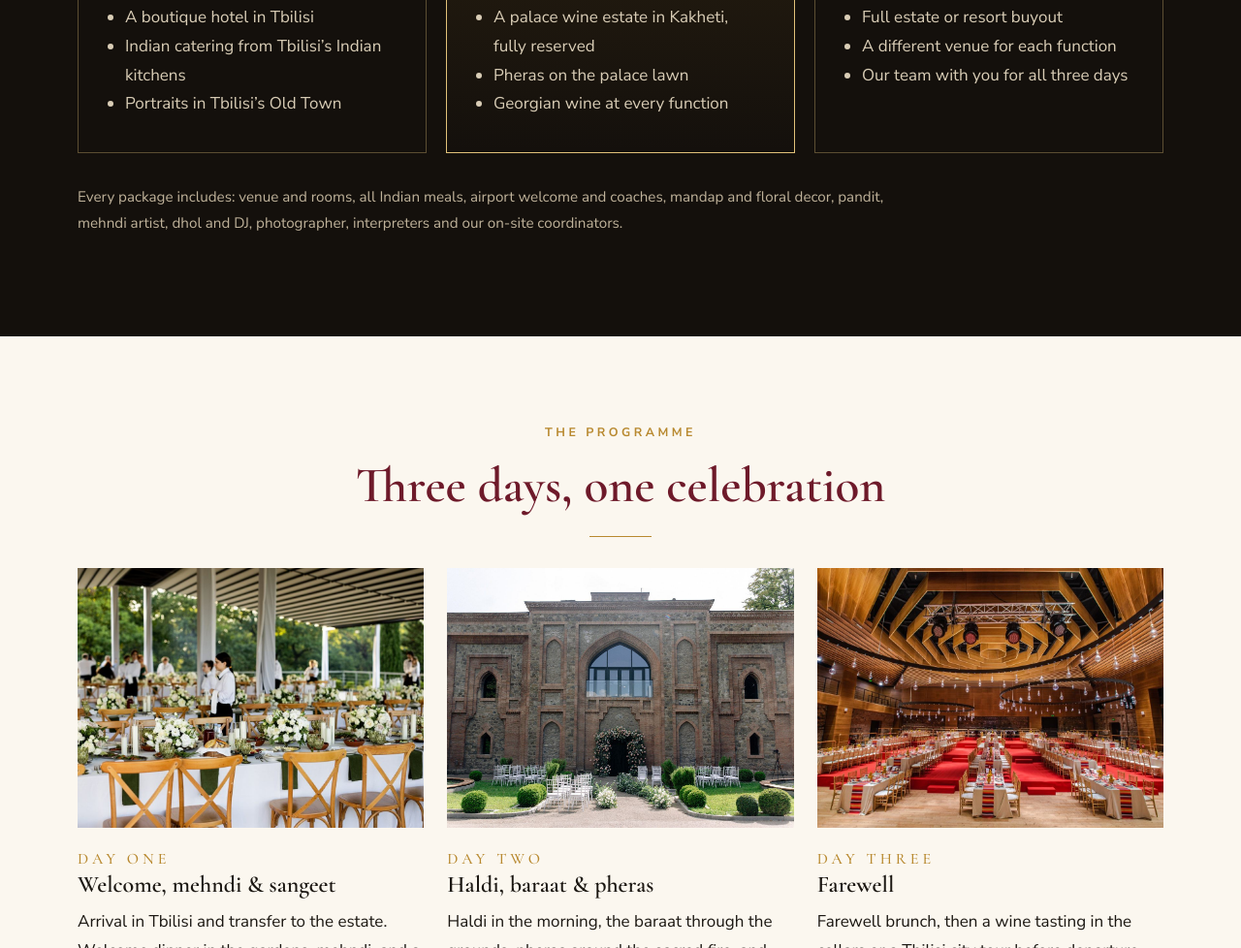
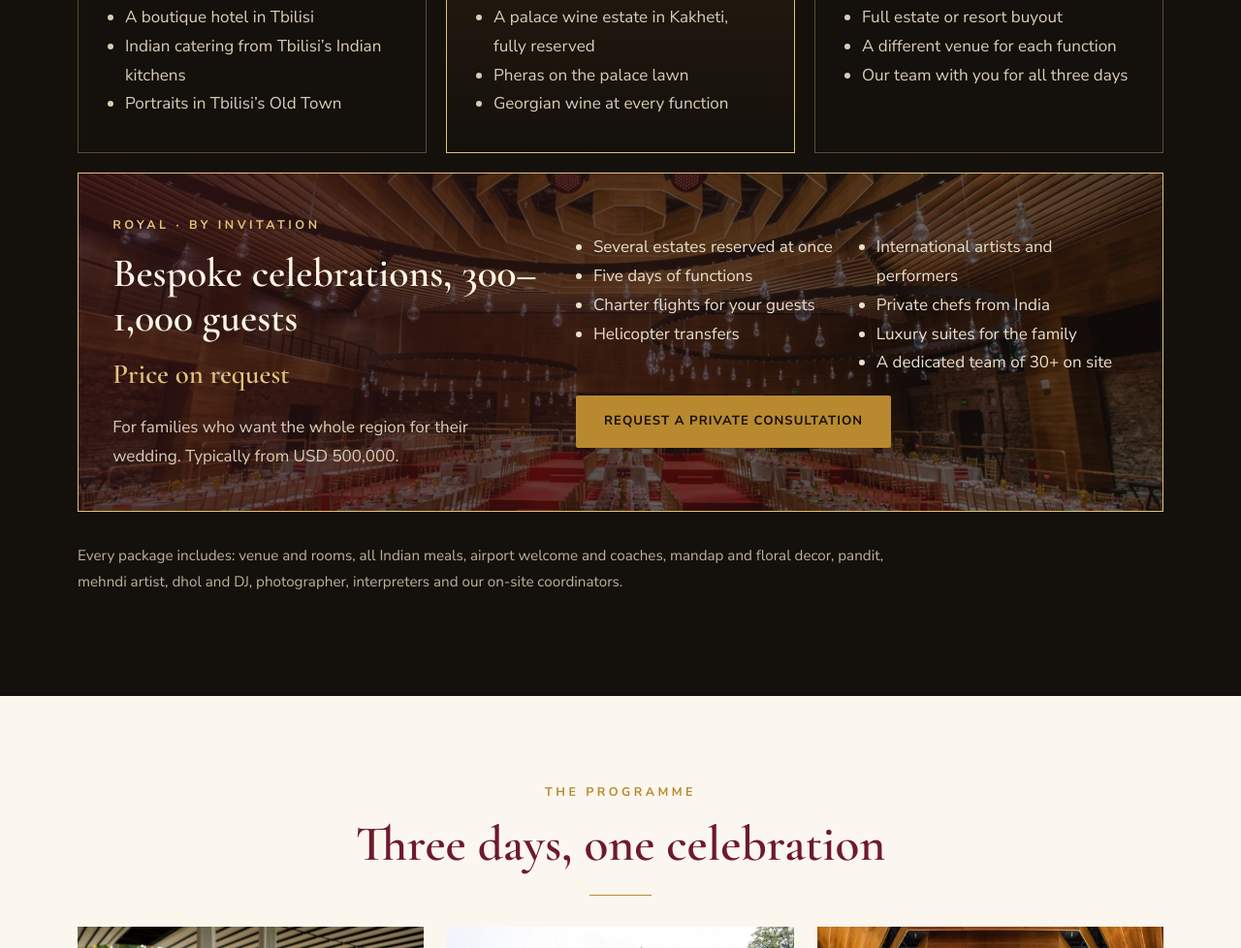
Before and after one commit to mikami061706170617-netizen/bilisi-support, a plain HTML site: page indian-wedding.html in a window 1280 px wide. Shown: the part 4669-5647 px from the top of the page at 97% size. Drawn offline with nearby package versions, Linux system fonts and the light colour scheme.

Commit message:
Wedding page: add Royal bespoke tier (price on request, from USD 500k) (#22)
Claude-Session: https://claude.ai/code/session_01R2w74pooHpN1mfWtvpd6dr

Co-authored-by: Claude <noreply@anthropic.com>

```diff
--- a/indian-wedding.html
+++ b/indian-wedding.html
@@ -83,6 +83,14 @@ section{padding:5.5rem 0}
 .pkg h3{color:#FBF4E6}
 .price{white-space:nowrap;font-family:"Cormorant Garamond",serif;font-size:clamp(1.8rem,2.6vw,2.3rem);color:var(--gold2);font-weight:600;margin:.2rem 0 .9rem}
 .pkg ul{padding-left:1.1rem;margin:0;color:#D9CDB6}
+.royal{margin-top:1.25rem;border:1px solid var(--gold2);padding:2.6rem 2.2rem;display:grid;grid-template-columns:1fr 1.3fr;gap:2.5rem;align-items:center;background:linear-gradient(120deg,rgba(110,26,42,.55),rgba(20,16,12,.2) 70%),url(img/wedding/tsinandali-grand-hall.jpg) center/cover;position:relative}
+.royal::before{content:"";position:absolute;inset:0;background:rgba(20,16,12,.55)}
+.royal>*{position:relative}
+.royal h3{font-size:clamp(1.9rem,3.4vw,2.6rem);color:#FBF4E6}
+.royal .price{white-space:normal;font-size:1.8rem}
+.royal ul{columns:2;column-gap:2rem;padding-left:1.1rem;margin:0;color:#E9DFCC}
+.royal .btn{margin-top:1.2rem}
+@media (max-width:760px){.royal{grid-template-columns:1fr;gap:1.2rem;padding:2rem 1.4rem}.royal ul{columns:1}}
 .incl{margin-top:2rem;color:#BFB29A;font-size:.95rem;max-width:52rem}
 
 /* days */
@@ -201,6 +209,11 @@ footer a{color:#CDBFA6}
       <div class="pkg feature"><div class="eyebrow">Signature</div><h3>100–130 guests</h3><div class="price">from USD 65,000</div><ul><li>A palace wine estate in Kakheti, fully reserved</li><li>Pheras on the palace lawn</li><li>Georgian wine at every function</li></ul></div>
       <div class="pkg"><div class="eyebrow">Grand</div><h3>150–250 guests</h3><div class="price">from USD 110,000</div><ul><li>Full estate or resort buyout</li><li>A different venue for each function</li><li>Our team with you for all three days</li></ul></div>
     </div>
+    <div class="royal">
+      <div><div class="eyebrow" style="color:var(--gold2)">Royal · by invitation</div><h3>Bespoke celebrations, 300–1,000 guests</h3><div class="price">Price on request</div><p style="color:#D9CDB6;margin:0">For families who want the whole region for their wedding. Typically from USD 500,000.</p></div>
+      <div><ul><li>Several estates reserved at once</li><li>Five days of functions</li><li>Charter flights for your guests</li><li>Helicopter transfers</li><li>International artists and performers</li><li>Private chefs from India</li><li>Luxury suites for the family</li><li>A dedicated team of 30+ on site</li></ul>
+      <a class="btn btn-gold" href="https://wa.me/819087080598?text=Hello%2C%20we%20are%20interested%20in%20a%20Royal%20wedding%20in%20Georgia.">Request a private consultation</a></div>
+    </div>
     <p class="incl">Every package includes: venue and rooms, all Indian meals, airport welcome and coaches, mandap and floral decor, pandit, mehndi artist, dhol and DJ, photographer, interpreters and our on-site coordinators.</p>
   </div>
 </section>
```
